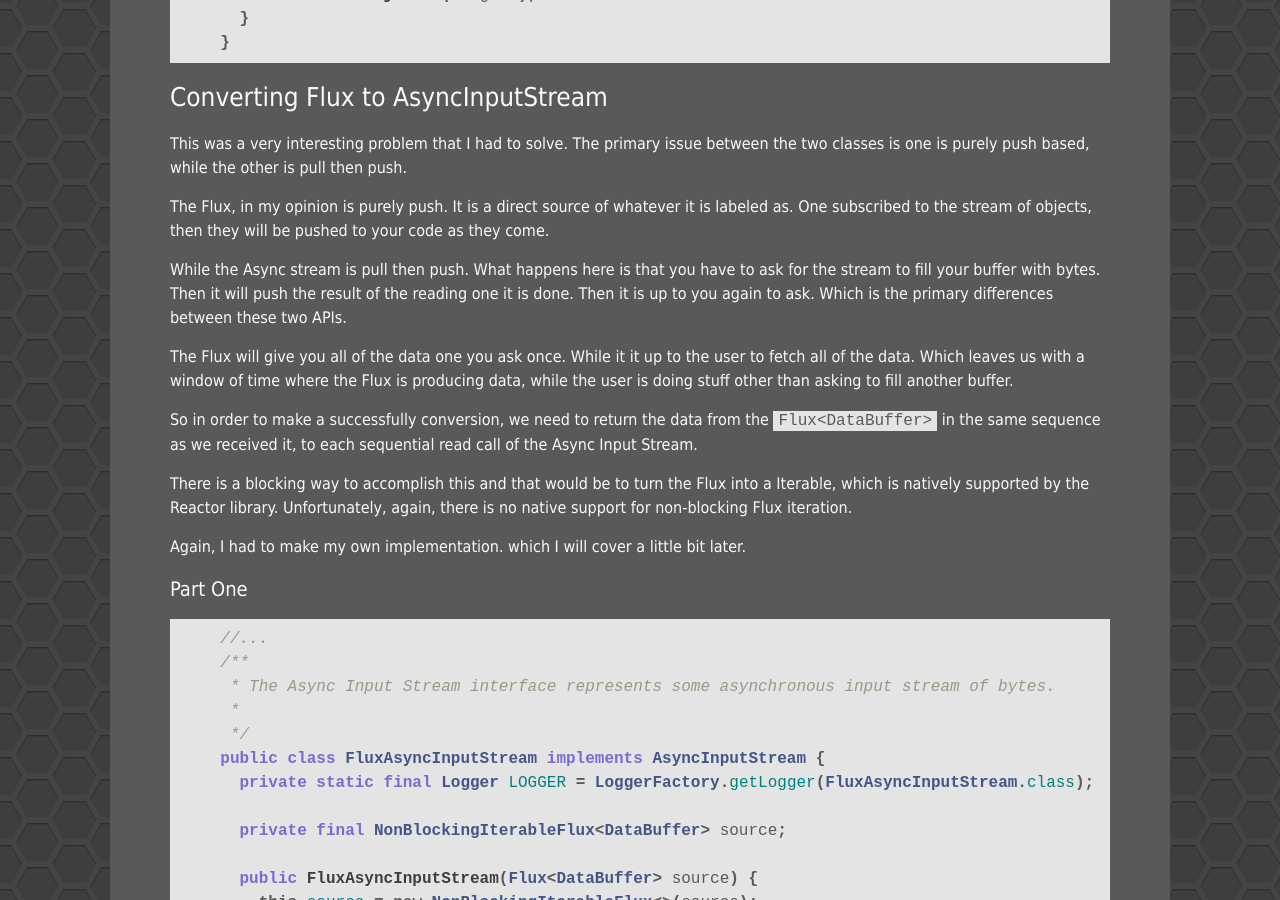
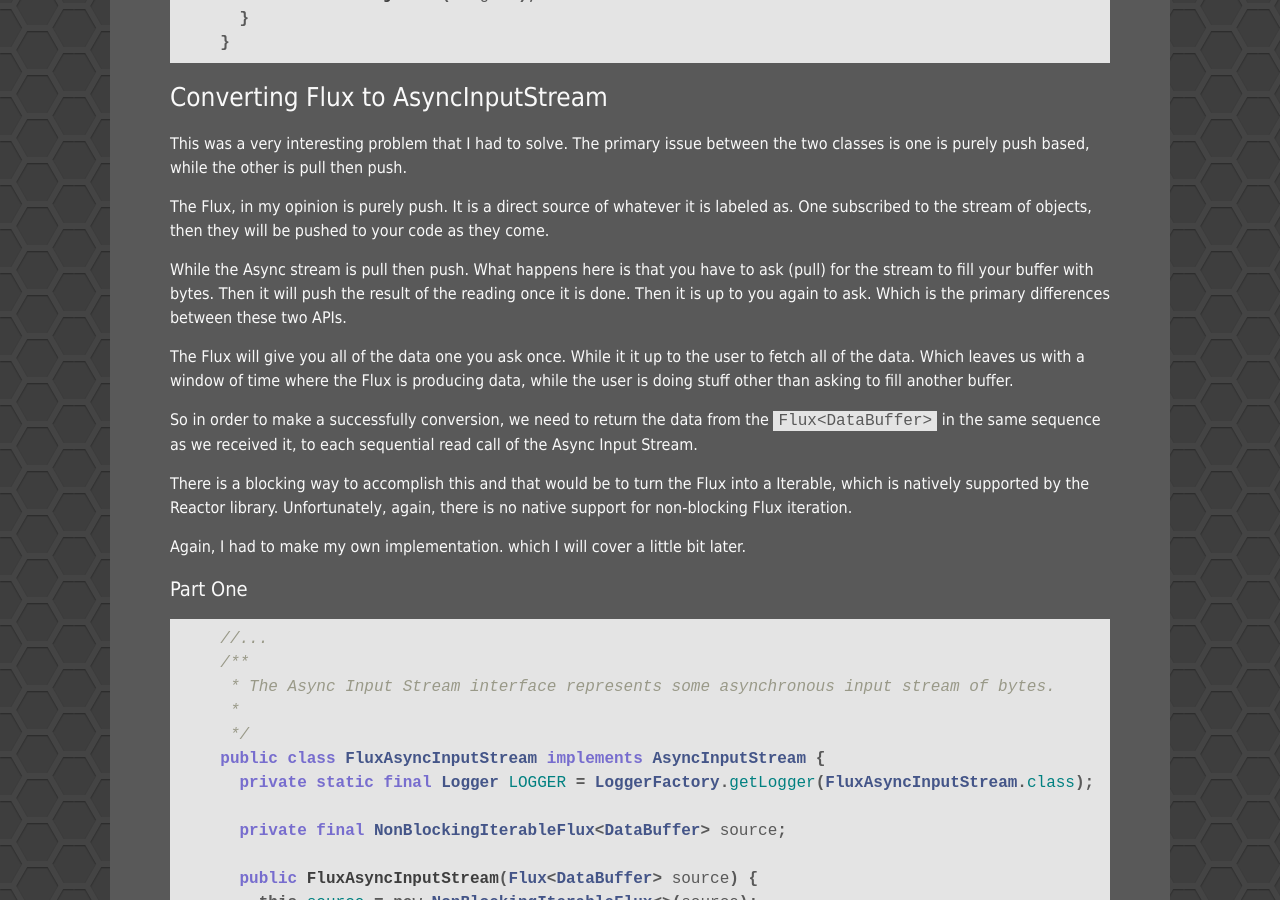
Before and after one commit to Unthrottled/blog, a Jekyll site: the page built from _posts/2017-12-14-Reactive-Mongo-Image-Persistence.md, in a window 1280 px wide and 900 px high, scrolled down 4328 px. Built offline with Jekyll 4.4.1, drawn with Linux system fonts in a browser that asks for light colours.

Commit message:
some fixes

```diff
--- a/_posts/2017-12-14-Reactive-Mongo-Image-Persistence.md
+++ b/_posts/2017-12-14-Reactive-Mongo-Image-Persistence.md
@@ -167,8 +167,8 @@ The primary issue between the two classes is one is purely push based, while the
 The Flux, in my opinion is purely push. It is a direct source of whatever it is labeled as.
 One subscribed to the stream of objects, then they will be pushed to your code as they come.
 
-While the Async stream is pull then push. What happens here is that you have to ask for the stream to fill your buffer with bytes.
-Then it will push the result of the reading one it is done. Then it is up to you again to ask. Which is the primary differences between these two APIs.
+While the Async stream is pull then push. What happens here is that you have to ask (pull) for the stream to fill your buffer with bytes.
+Then it will push the result of the reading once it is done. Then it is up to you again to ask. Which is the primary differences between these two APIs.
 
 The Flux will give you all of the data one you ask once. While it it up to the user to fetch all of the data.
 Which leaves us with a window of time where the Flux is producing data, while the user is doing stuff other than asking to fill another buffer.
```
